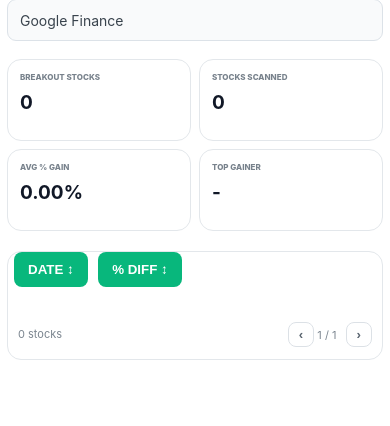
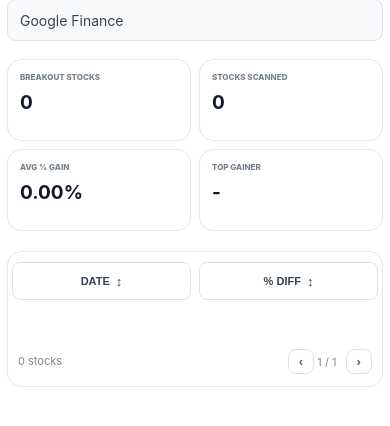
Before and after one commit to Kumar-warthak/breakout-stocks-scanner, a Flask app: template templates/index.html in a window 390 px wide. Shown: the part 355-781 px from the top of the page. Run offline with Flask 3, Linux system fonts and the light colour scheme; the template is opened without the code that fills it, so the values that code supplies are empty; parts of the project's set-up code (start-up, migrations or seed data) failed here and were passed over.

Commit message:
Implement mobile sort bar styles
Added mobile sort bar styles for better responsiveness.

```diff
--- a/static/css/style.css
+++ b/static/css/style.css
@@ -723,3 +723,65 @@ footer button {
         font-size: 10px;
     }
 }
+
+
+/* =========================================================
+   MOBILE SORT BAR
+   ========================================================= */
+
+.mobile-sort-bar {
+    display: none;
+}
+
+
+@media (max-width: 600px) {
+
+    .mobile-sort-bar {
+        display: flex;
+        gap: 8px;
+        padding: 10px 4px;
+        margin-bottom: 4px;
+    }
+
+
+    .mobile-sort-btn {
+        flex: 1;
+        height: 38px;
+
+        background: #ffffff;
+
+        color: #374151;
+
+        border: 1px solid #dce2e8;
+
+        border-radius: 8px;
+
+        font-size: 11px;
+
+        font-weight: 800;
+
+        cursor: pointer;
+
+        margin: 0;
+
+        display: flex;
+
+        align-items: center;
+
+        justify-content: center;
+
+        gap: 6px;
+    }
+
+
+    .mobile-sort-btn:active {
+        transform: scale(0.98);
+    }
+
+
+    .mobile-sort-btn span {
+        font-size: 13px;
+        font-weight: 900;
+    }
+
+}
```
